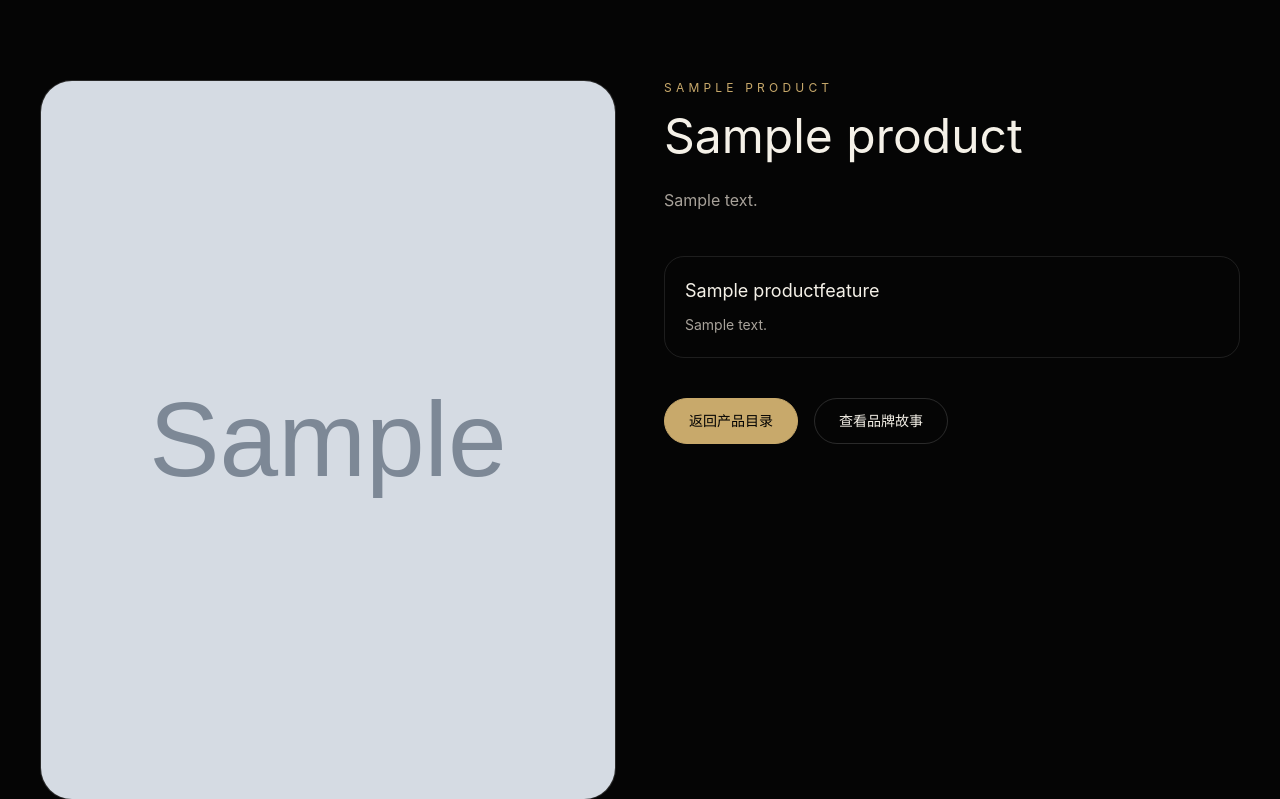
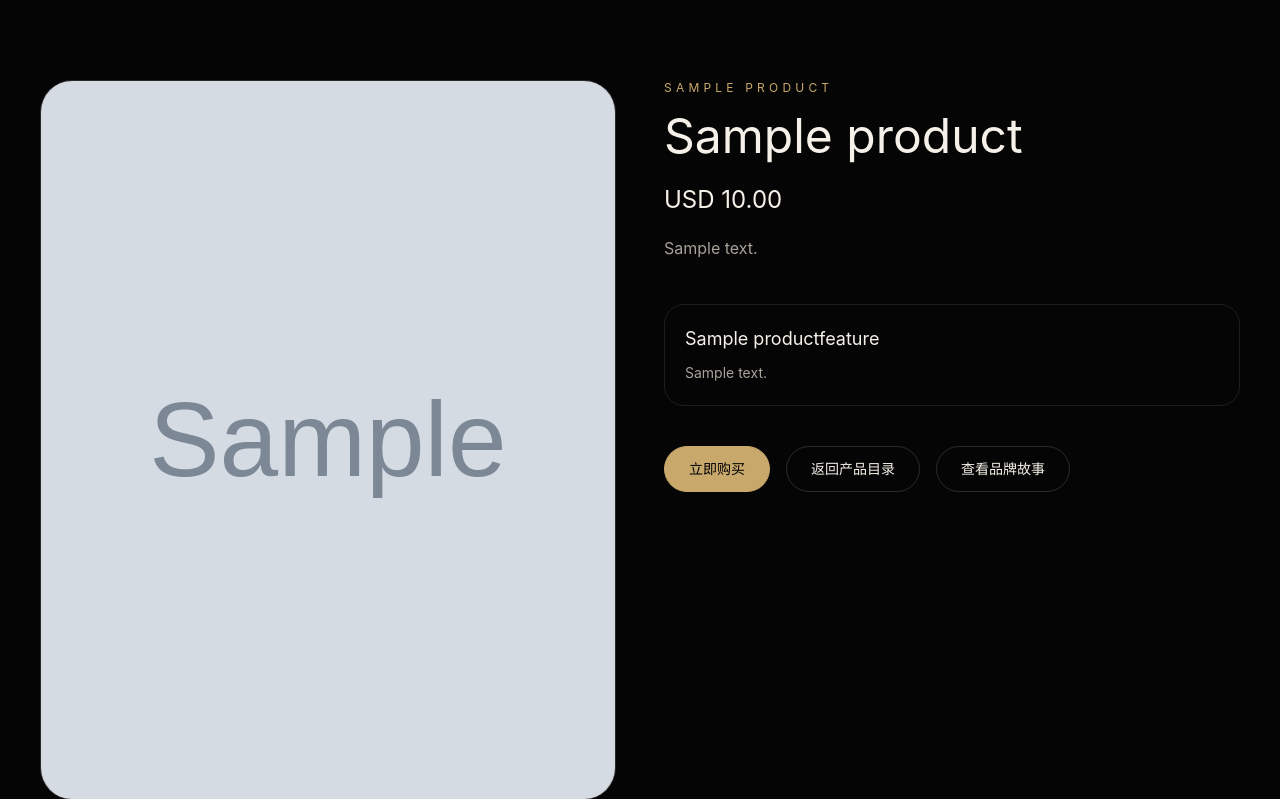
Before and after one commit to airuixish-beep/-, a Django app: a page that uses templates/products/product_detail.html in a window 1280 px wide. Shown: the part 53-852 px from the top of the page. Run offline with Django 4.2, Linux system fonts and the light colour scheme; tables that the repository leaves empty hold one stand-in row (values such as "Sample post"); grey boxes marked "Sample" are stand-in pictures; some libraries are stand-ins or nearby versions.

Commit message:
Update product detail purchase actions.
Co-Authored-By: Claude Opus 4.6 <noreply@anthropic.com>

```diff
--- a/templates/products/product_detail.html
+++ b/templates/products/product_detail.html
@@ -21,7 +21,10 @@
     <div class="max-w-xl">
       <p class="text-xs uppercase tracking-[0.35em] text-xuanor-gold">{% if product.subtitle %}{{ product.subtitle }}{% else %}XUANOR Product{% endif %}</p>
       <h1 class="mt-4 text-4xl leading-tight text-xuanor-cream md:text-5xl">{{ product.name }}</h1>
-      <p class="mt-6 text-base leading-8 text-xuanor-muted">{{ product.description|linebreaksbr }}</p>
+      {% if product.price %}
+        <p class="mt-6 text-2xl text-xuanor-cream">{{ product.currency }} {{ product.price }}</p>
+      {% endif %}
+      <p class="mt-4 text-base leading-8 text-xuanor-muted">{{ product.description|linebreaksbr }}</p>
 
       {% if product.features.all %}
         <div class="mt-10 space-y-4">
@@ -37,7 +40,12 @@
       {% endif %}
 
       <div class="mt-10 flex flex-wrap gap-4">
-        <a href="/products/" class="rounded-full border border-xuanor-gold bg-xuanor-gold px-6 py-3 text-sm text-black hover:opacity-90">返回产品目录</a>
+        {% if product.can_purchase %}
+          <a href="/orders/checkout/{{ product.slug }}/" class="rounded-full border border-xuanor-gold bg-xuanor-gold px-6 py-3 text-sm text-black hover:opacity-90">立即购买</a>
+        {% else %}
+          <span class="rounded-full border border-white/10 px-6 py-3 text-sm text-xuanor-muted">暂不可购买</span>
+        {% endif %}
+        <a href="/products/" class="rounded-full border border-white/15 px-6 py-3 text-sm text-xuanor-cream hover:border-xuanor-gold hover:text-xuanor-gold">返回产品目录</a>
         <a href="/about/" class="rounded-full border border-white/15 px-6 py-3 text-sm text-xuanor-cream hover:border-xuanor-gold hover:text-xuanor-gold">查看品牌故事</a>
       </div>
     </div>
```
